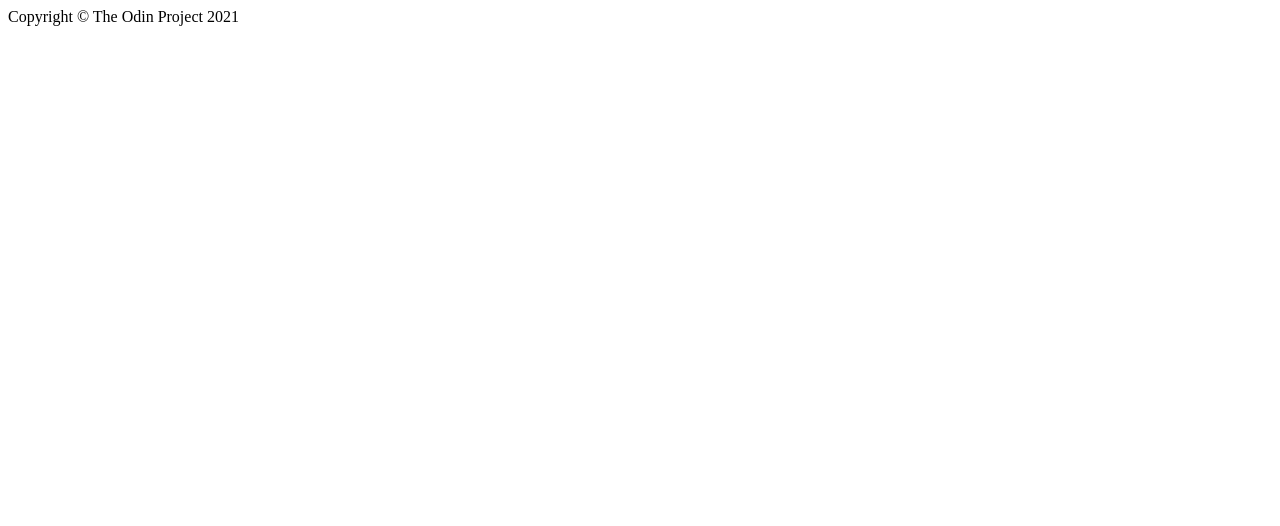
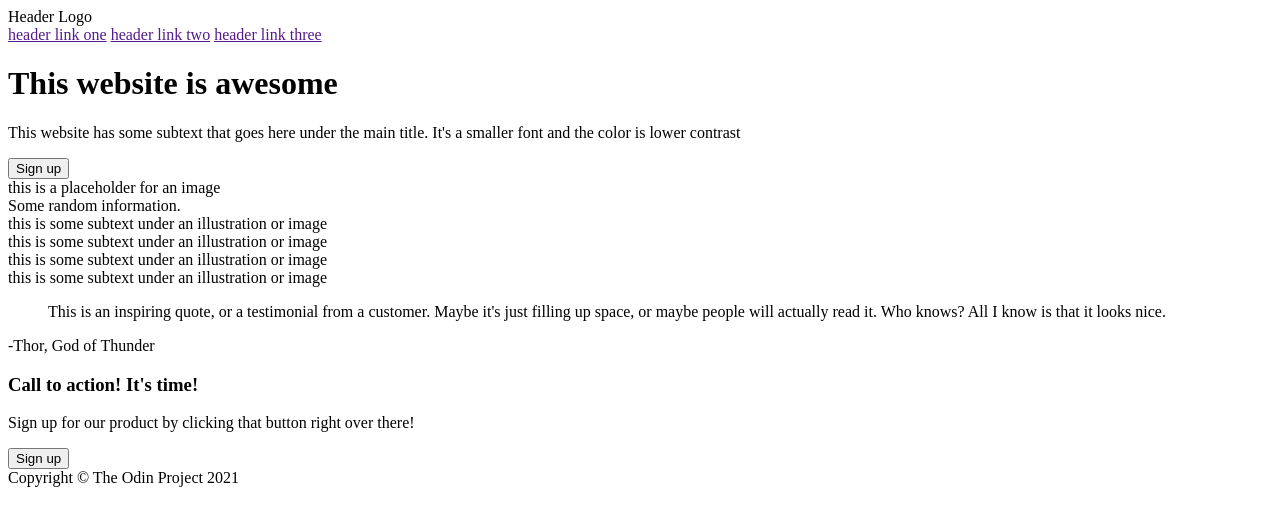
Before and after one commit to csinjin/landing-page, a plain HTML site: page index.html in a window 1280 px wide. Drawn offline with Linux system fonts and the light colour scheme.

Commit message:
Add elements to HTML layout

```diff
--- a/index.html
+++ b/index.html
@@ -10,20 +10,59 @@
 
 <body>
     <div class="header">
-        <header></header>
+        <div class="header-logo">Header Logo</div>
+        <div class="header-links">
+            <a href="">header link one</a>
+            <a href="">header link two</a>
+            <a href="">header link three</a>
+        </div>
     </div>
     <div class="content">
         <div class="sign-up-container">
-
+            <div class="sign-up-text-container">
+                <h1>This website is awesome</h1>
+                <p>This website has some subtext that goes here under the main title. It's a smaller font and the color is lower contrast</p>
+                <button>Sign up</button>
+            </div>
+            <div class="sign-up-image-container">
+                this is a placeholder for an image
+            </div>
         </div>
         <div class="information-container">
-
+            <div class="information-header">
+                Some random information.
+            </div>
+            <div class="information-images">
+                <div class="information-subsection">
+                    <div></div>
+                    this is some subtext under an illustration or image
+                </div>
+                <div class="information-subsection">
+                    <div></div>
+                    this is some subtext under an illustration or image
+                </div>
+                <div class="information-subsection">
+                    <div></div>
+                    this is some subtext under an illustration or image
+                </div>
+                <div class="information-subsection">
+                    <div></div>
+                    this is some subtext under an illustration or image
+                </div>
+            </div>
         </div>
         <div class="quote-container">
-
+            <blockquote>This is an inspiring quote, or a testimonial from a customer. Maybe it's just filling up space, or maybe people will actually read it. Who knows? All I know is that it looks nice.</blockquote>
+            <p>-Thor, God of Thunder</p>
         </div>
         <div class="cta-container"> <!--Call to action container-->
-
+            <div class="cta-text">
+                <h3>Call to action! It's time!</h3>
+                <p>Sign up for our product by clicking that button right over there!</p>
+            </div>
+            <div class="cta-button">
+                <button>Sign up</button>
+            </div>
         </div>
     </div>
     <div class="footer">
```
